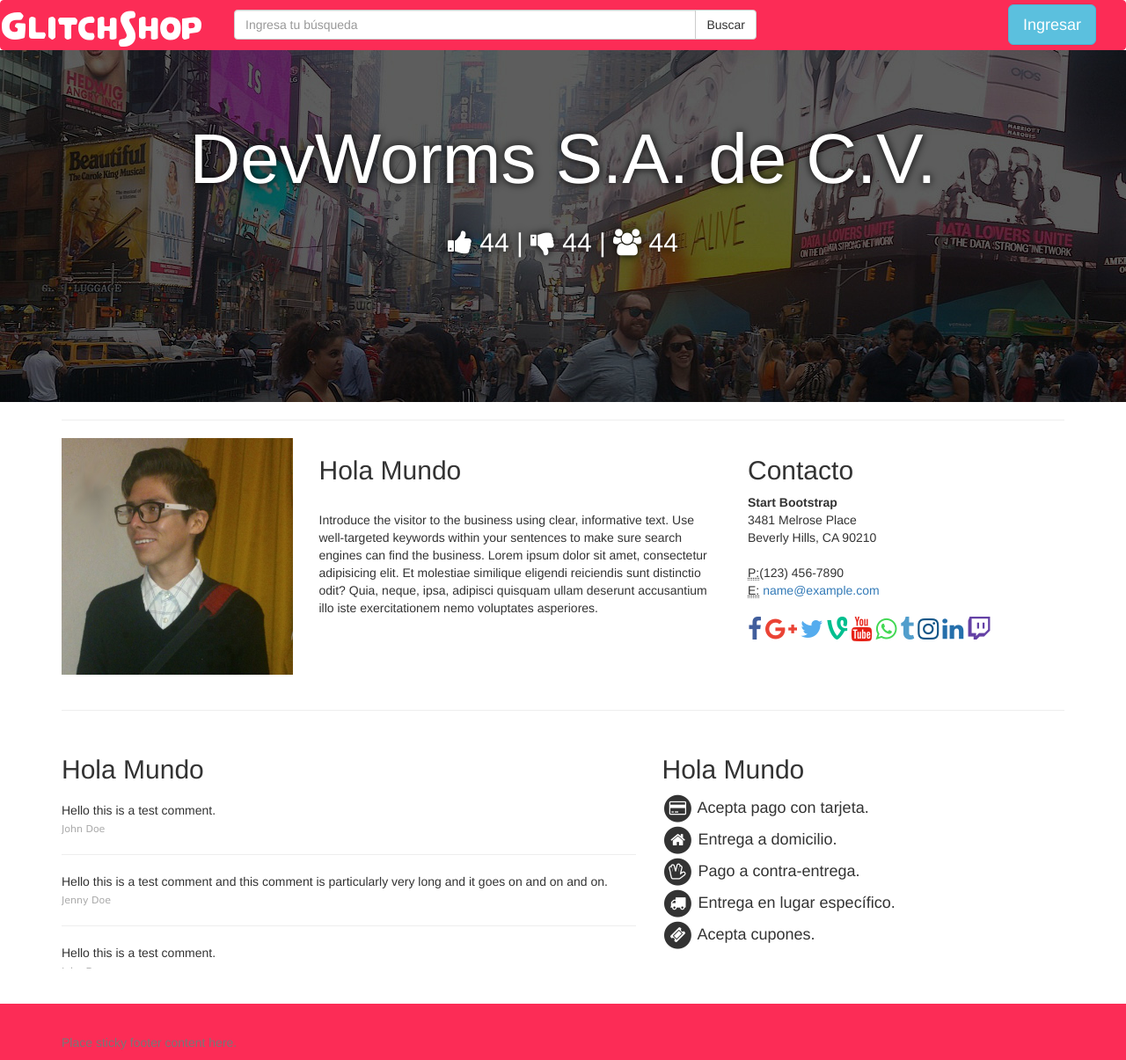
After one commit to Salva100/Glitchstore, a PHP site: page /perfil.html in a window 1280 px wide. The commit adds this page. Shown: the whole page at 88% size. Run offline with PHP 8.4, Linux system fonts and the light colour scheme; some libraries are stand-ins or nearby versions.

Commit message:
GS
Profile

```diff
--- /dev/null
+++ b/CSS/business-frontpage.css
@@ -0,0 +1,36 @@
+
+/* Header Image Background - Change the URL below to your image path (example: ../images/background.jpg) */
+
+.business-header {
+    /* 1920x400 */
+    height: 400px;
+    -webkit-background-size: cover;
+    -moz-background-size: cover;
+    background-size: cover;
+    -o-background-size: cover;
+}
+
+/* Customize the text color and shadow color and to optimize text legibility. */
+
+.tagline {
+    text-shadow: 0 0 10px #000;
+    color: #fff;
+    font-size: 80px;
+    text-align: center;
+    padding-top: 60px;
+}
+
+.img-center {
+    margin: 0 auto;
+}
+
+.socialscore    {
+    text-shadow: 0 0 10px #000;
+    color: #fff;
+    font-size: 30px;
+    text-align: center;
+}
+
+.socialicons a  {
+    text-decoration: none;
+}
--- a/CSS/style.css
+++ b/CSS/style.css
@@ -238,3 +238,51 @@
 .toolmsg    {
     color: #000;
 }
+
+div.scroll {
+    padding:10px;
+    width: 100%;
+    height: 250px;
+    overflow: scroll;
+}
+
+.comment    {
+    background-color: #CC52B4;
+    padding:20px;
+}
+
+    /*
+        LINEAS DE COMENTARIO
+    */
+
+    .commentList {
+        padding:0;
+        list-style:none;
+        max-height:200px;
+        overflow:auto;
+    }
+    .commentList li {
+        margin:0;
+        margin-top:10px;
+    }
+    .commentList li > div {
+        display:table-cell;
+    }
+    .commenterImage {
+        width:30px;
+        margin-right:5px;
+        height:100%;
+        float:left;
+    }
+    .commenterImage img {
+        width:100%;
+        border-radius:50%;
+    }
+    .commentText p {
+        margin:0;
+    }
+    .sub-text {
+        color:#aaa;
+        font-family:verdana;
+        font-size:11px;
+    }
--- a/GlitchShop.html
+++ b/GlitchShop.html
@@ -24,7 +24,7 @@
                 <button type="button" class="navbar-toggle collapsed" data-toggle="collapse"  id="menu-toggle">
                     <span class="glyphicon glyphicon-th-large" aria-hidden="true"></span>
                 </button>
-                <img src="images/logo2.png">
+                <a href="glitchshop.html"><img src="images/logo2.png"></a>
             </div>
 
             <div class="collapse navbar-collapse" id="bs-example-navbar-collapse-1">
@@ -149,7 +149,7 @@
                                 <i class="fa fa-heart"> 188 </i><br>
                                 <i class="fa fa-users"> 12,388 </i>
                             </div>
-                            <a href="https://www.facebook.com/rkrivero" target="_blank"><h3>Dark Souls 3</h3></a>
+                            <a href="producto.html"><h3>Dark Souls 3</h3></a>
                             <p>Vendo juego "Dark Souls 3" para PS4 en <br>perfectas condiciones.</p>
                             <div class="mask"></div>
                         </div>
--- /dev/null
+++ b/perfil.html
@@ -0,0 +1,241 @@
+<!DOCTYPE html>
+<html lang="en">
+
+<head>
+
+    <meta charset="utf-8">
+    <meta http-equiv="X-UA-Compatible" content="IE=edge">
+    <meta name="viewport" content="width=device-width, initial-scale=1">
+    <meta name="description" content="">
+    <meta name="author" content="">
+
+    <title>GlitchShop - A shop for Gamers</title>
+
+    <!-- Bootstrap Core CSS --><link rel="stylesheet" type="text/css" href="css/bootstrap.css" />
+    <link rel="stylesheet" type="text/css" href="css/bootstrap-responsive.css" />
+    <link rel="stylesheet" type="text/css" href="css/style.css" />
+    <link href="css/bootstrap.min.css" rel="stylesheet">
+    <link href="css/simple-sidebar.css" rel="stylesheet">
+    <link rel="stylesheet" href="https://maxcdn.bootstrapcdn.com/font-awesome/4.4.0/css/font-awesome.min.css">
+    <link href="css/business-frontpage.css" rel="stylesheet">
+
+</head>
+
+<body>
+
+    <!--    INICIA BARRA DE NAVEGACIÓN     -->
+
+        <nav class="navbar navbar-default no-margin" >
+
+            <div class="navbar-header fixed-brand">
+                <button type="button" class="navbar-toggle collapsed" data-toggle="collapse"  id="menu-toggle">
+                    <span class="glyphicon glyphicon-th-large" aria-hidden="true"></span>
+                </button>
+                <a href="glitchshop.html"><img src="images/logo2.png"></a>
+            </div>
+
+            <div class="collapse navbar-collapse" id="bs-example-navbar-collapse-1">
+
+                <div class="col-lg-6">
+                    <div class="input-group">
+                        <input type="text" class="form-control" placeholder="Ingresa tu búsqueda">
+                        <span class="input-group-btn">
+                            <button class="btn btn-default" type="button">Buscar</button>
+                        </span>
+                    </div>
+                </div>
+
+                <div align="right">
+                    <button type="button" class="btn btn-info btn-lg" data-toggle="modal" data-target="#mAcceso">Ingresar</button>
+                </div>
+            </div>
+
+            <!--    Modal Acceso   -->
+            <div id="mAcceso" class="modal fade" role="dialog">
+                <div class="modal-dialog">
+                    <!-- Modal content-->
+                    <div class="modal-content">
+                        <div class="modal-header">
+                            <button type="button" class="close" data-dismiss="modal">&times;</button>
+                            <h4 class="modal-title" align="center">Ingresa o registrate</h4>
+                        </div>
+
+                        <div class="modal-body">
+                            <form method="post" action='' name="login_form">
+                                <p><input type="text" class="span3" name="eid" id="email" placeholder="Email"></p>
+                                 <p><input type="password" class="span3" name="passwd" placeholder="Password"></p>
+                                 <p><button type="submit" class="btn btn-primary">Ingresar</button>
+                                     <a href="#">¿Olvidaste tu password?</a>
+                                 </p>
+                            </form>
+                        </div>
+
+                        <div class="modal-footer">
+                            <button type="button" class="btn btn-default" data-dismiss="modal">Cancelar</button>
+                        </div>
+
+                    </div>
+
+                </div>
+            </div>
+
+        </nav>
+
+    <!--    TERMINA BARRA DE NAVEGACIÓN     -->
+
+
+    <!-- INICIA CONTENIDO DE PERFIL -->
+
+        <!-- Foto de portada   -->
+        <header class="business-header" style="background: url('images/brand.png') center center no-repeat scroll;">
+            <div class="container">
+                <div class="row">
+                    <div class="col-lg-12">
+                        <h1 class="tagline">DevWorms S.A. de C.V.</h1>
+                        <br>
+                        <p class="socialscore">
+                            <i class="fa fa-thumbs-up"></i> 44 |
+                            <i class="fa fa-thumbs-down"></i> 44 |
+                            <i class="fa fa-users"></i> 44
+                        </p>
+                    </div>
+                </div>
+            </div>
+        </header>
+
+
+        <!--    Acerca de    -->
+        <div class="container">
+
+            <hr>
+
+            <div class="row">
+                <div class="col-sm-3">
+                    <img class="img-responsive" src="images/c1.jpg" alt="Chania" width="460" height="345">
+                </div>
+                <div class="col-sm-5">
+                    <h2>Hola Mundo</h2>
+                    <br>
+                    <p>Introduce the visitor to the business using clear, informative text. Use well-targeted keywords within your sentences to make sure search engines can find the business.
+                    Lorem ipsum dolor sit amet, consectetur adipisicing elit. Et molestiae similique eligendi reiciendis sunt distinctio odit? Quia, neque, ipsa, adipisci quisquam ullam deserunt accusantium illo iste exercitationem nemo voluptates asperiores.</p>
+                </div>
+                <div class="col-sm-4">
+                    <h2>Contacto</h2>
+                    <address>
+                        <strong>Start Bootstrap</strong>
+                        <br>3481 Melrose Place
+                        <br>Beverly Hills, CA 90210
+                        <br>
+                    </address>
+                    <address>
+                        <abbr title="Phone">P:</abbr>(123) 456-7890
+                        <br>
+                        <abbr title="Email">E:</abbr> <a href="mailto:#">name@example.com</a>
+                    </address>
+                    <div class ="socialicons">
+                        <a href="#"> <i class="fa fa-facebook fa-2x" style="color:#415E9C;"> </i> </a>
+                        <a href="#"> <i class="fa fa-google-plus fa-2x" style="color:#EA4335;"> </i> </a>
+                        <a href="#"> <i class="fa fa-twitter fa-2x" style="color:#55ACEE;"> </i> </a>
+                        <a href="#"> <i class="fa fa-vine fa-2x" style="color:#00BF8F;"> </i> </a>
+                        <a href="#"> <i class="fa fa-youtube fa-2x" style="color:#E62117;"> </i> </a>
+                        <a href="#"> <i class="fa fa-whatsapp fa-2x" style="color:#43D854;"> </i> </a>
+                        <a href="#"> <i class="fa fa-tumblr fa-2x" style="color:#529ECC;"> </i> </a>
+                        <a href="#"> <i class="fa fa-instagram fa-2x" style="color:#125688;"> </i> </a>
+                        <a href="#"> <i class="fa fa-linkedin fa-2x" style="color:#256FAB;"> </i> </a>
+                        <a href="#"> <i class="fa fa-twitch fa-2x" style="color:#6441A5;"> </i> </a>
+                    </div>
+                </div>
+            </div>
+
+            <br>
+            <hr>
+
+            <div class="row">
+                <p>
+                    <div class="col-sm-7">
+                        <h2>Hola Mundo</h2>
+                        <ul class="commentList">
+                            <li>
+                                <div class="commentText">
+                                    <p class="">Hello this is a test comment.</p>
+                                    <span class="sub-text">John Doe</span>
+                                </div>
+                            </li>
+                            <hr>
+                            <li>
+                                <div class="commentText">
+                                    <p class="">Hello this is a test comment and this comment is particularly very long and it goes on and on and on.</p>
+                                    <span class="sub-text">Jenny Doe</span>
+                                </div>
+                            </li>
+                            <hr>
+                            <li>
+                                <div class="commentText">
+                                    <p class="">Hello this is a test comment.</p>
+                                    <span class="sub-text">John Doe</span>
+                                </div>
+                            </li>
+                            <hr>
+                        </ul>
+                    </div>
+
+                    <h4>
+                    <div class="col-sm-4">
+                        <h2>Hola Mundo</h2>
+                        <span class="fa-stack fa-1x">
+                            <i class="fa fa-circle fa-stack-2x"  style="color:#333333;"></i>
+                            <i class="fa fa-credit-card fa-stack-1x"  style="color:#fff;"></i>
+                        </span> Acepta pago con tarjeta.
+                        <br>
+                        <span class="fa-stack fa-1x">
+                            <i class="fa fa-circle fa-stack-2x"  style="color:#333333;"></i>
+                            <i class="fa fa-home fa-stack-1x"  style="color:#fff;"></i>
+                        </span> Entrega a domicilio.
+                        <br>
+                        <span class="fa-stack fa-1x">
+                            <i class="fa fa-circle fa-stack-2x"  style="color:#333333;"></i>
+                            <i class="fa fa-hand-spock-o fa-stack-1x"  style="color:#fff;"></i>
+                        </span> Pago a contra-entrega.
+                        <br>
+                        <span class="fa-stack fa-1x">
+                            <i class="fa fa-circle fa-stack-2x"  style="color:#333333;"></i>
+                            <i class="fa fa-truck fa-stack-1x"  style="color:#fff;"></i>
+                        </span> Entrega en lugar específico.
+                        <br>
+                        <span class="fa-stack fa-1x">
+                            <i class="fa fa-circle fa-stack-2x"  style="color:#333333;"></i>
+                            <i class="fa fa-ticket fa-stack-1x"  style="color:#fff;"></i>
+                        </span> Acepta cupones.
+                        <br>
+                    </div>
+                    </h4>
+                </p>
+            </div>
+        </div>
+
+    <!-- TERMINA CONTENIDO DE PERFIL -->
+
+    <!-- INICIA FOOTER -->
+        <div class="footer">
+            <footer class="footer">
+              <div class="container">
+                <p class="text-muted">Place sticky footer content here.</p>
+              </div>
+            </footer>
+        </div>
+    <!-- TERMINA FOOTER -->
+
+    <!-- jQuery -->
+    <script src="js/jquery-1.11.2.min.js"></script>
+    <script src="js/bootstrap.min.js"></script>
+    <script src="js/sidebar_menu.js"></script>
+    <script src="js/jquery.js"></script>
+    <script type="text/javascript" src="js/jquery.mixitup.js"></script>
+    <script type="text/javascript" src="js/jquery.cslider.js"></script>
+
+    <script type="text/javascript" src="https://maps.googleapis.com/maps/api/js?sensor=false&amp;callback=initializeMap"></script>
+    <script type="text/javascript" src="js/app.js"></script>
+
+</body>
+
+</html>
```
Also changed, not shown: Producto.html (+72 -17 lines), CSS/Logo.png (added), images/brand.png (added).
